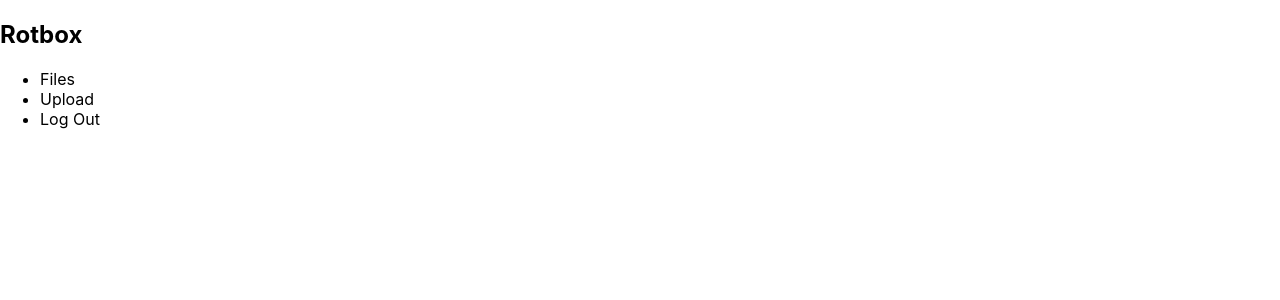
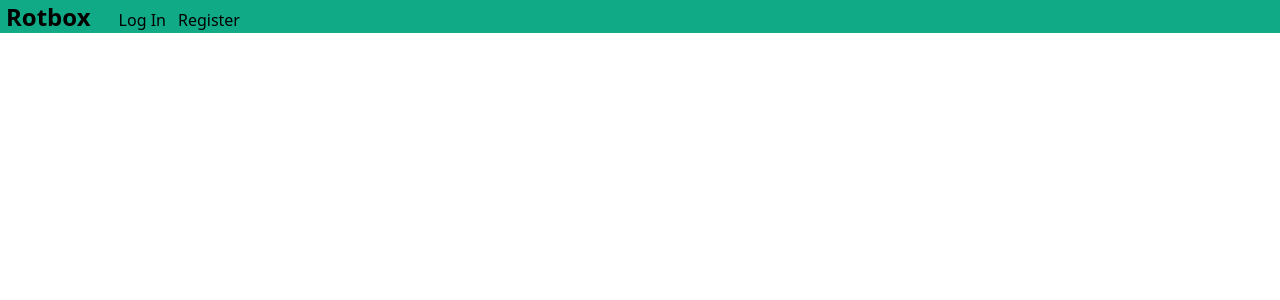
Before and after one commit to christianbnvdz/rotbox-react, a React (Create React App) app: page / in a window 1280 px wide. Shown: the top 300 px of the page. Built offline with nearby package versions, Linux system fonts and the light colour scheme.

Commit message:
feat: add css to the navbar

```diff
--- a/src/App.js
+++ b/src/App.js
@@ -5,7 +5,7 @@ import Navbar from './Navbar';
 export const IsLoggedInContext = React.createContext();
 
 function App() {
-  const [isLoggedIn, setLoggedInStatus] = useState(true);
+  const [isLoggedIn, setLoggedInStatus] = useState(false);
 
   return (
     <IsLoggedInContext.Provider value={{isLoggedIn, setLoggedInStatus}}>
--- a/src/Navbar.js
+++ b/src/Navbar.js
@@ -1,5 +1,6 @@
 import React, { useContext } from 'react';
 import { IsLoggedInContext } from './App';
+import NavbarCSS from './Navbar.module.css';
 
 function Navbar() {
   const isLoggedInContext = useContext(IsLoggedInContext);
@@ -7,9 +8,9 @@ function Navbar() {
 
   return (
     <>
-      <nav>
-        <h1>Rotbox</h1>
-        <ul>
+      <nav className={NavbarCSS.nav_container}>
+        <h1 className={NavbarCSS.logo_text}>Rotbox</h1>
+        <ul className={NavbarCSS.nav_list}>
           { isLoggedIn ?
             <>
               <li>Files</li>
--- /dev/null
+++ b/src/Navbar.module.css
@@ -0,0 +1,23 @@
+.nav_container {
+  background-color: #11AA86;
+}
+
+.logo_text {
+  margin: 0em;
+  padding-left: 0.25em;
+  display: inline;
+  font-family: system-ui;
+}
+
+.nav_list {
+  margin: 0em;
+  display: inline;
+  padding: 1em;
+  font-family: system-ui;
+}
+
+.nav_list > li {
+  display: inline;
+  margin-left: 0.75em;
+  font-family: system-ui;
+}
```
